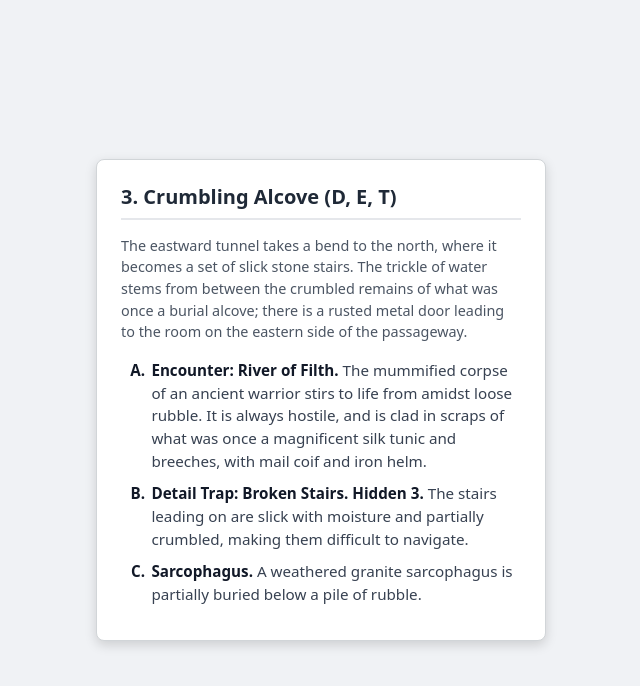
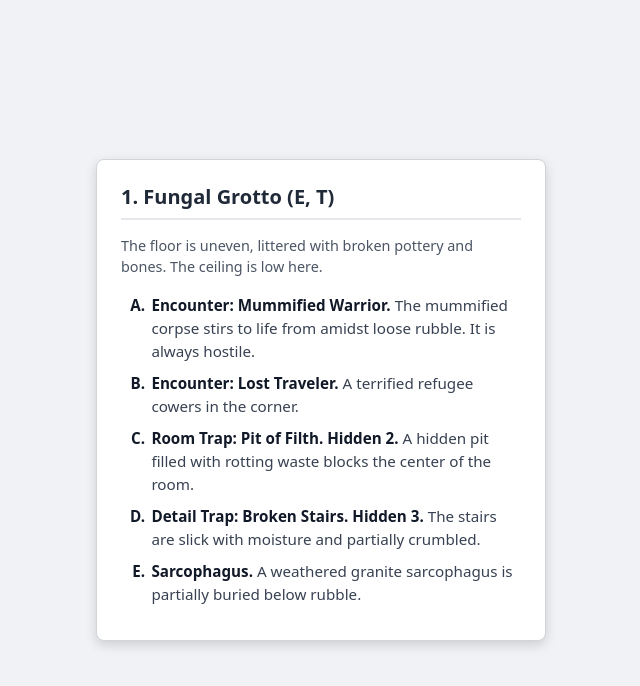
Before and after one commit to NoahParkes/unto-the-depths, a React (Vite) app: page / in a window 1280 px wide. Shown: the top 686 px of the page, without its empty margins (319-959 px from the left). Built offline with nearby package versions, Linux system fonts and the light colour scheme.

Commit message:
App uses random generator
Modified App to use the roomGenerator utility, now creates a Room 1 with a random title and content from the small pools

Refs #1

```diff
--- a/src/App.tsx
+++ b/src/App.tsx
@@ -1,13 +1,16 @@
 import './App.css'
 
 import { RoomCard } from './components/RoomCard';
-import { roomData } from './data/roomData';
-import './App.css';
+import { generateRandomRoom } from './utils/roomGenerator';
+
+import { useState} from 'react';
 
 function App() {
+  const [room, setRoom] = useState(() => generateRandomRoom(1));
+
   return (
     <div className="app-container">
-      <RoomCard room={roomData} />
+      <RoomCard room={room} />
     </div>
   );
 }
```
